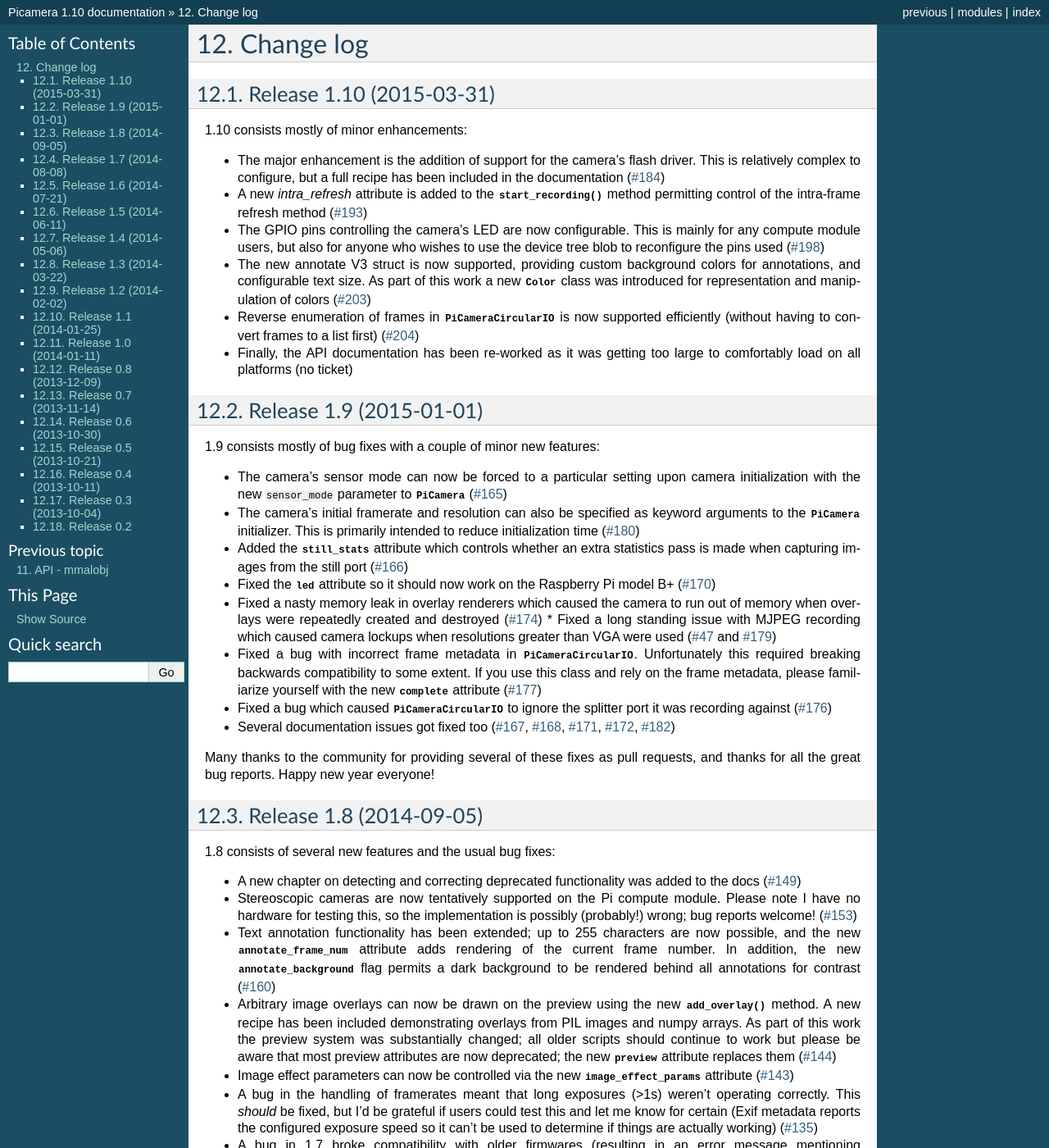
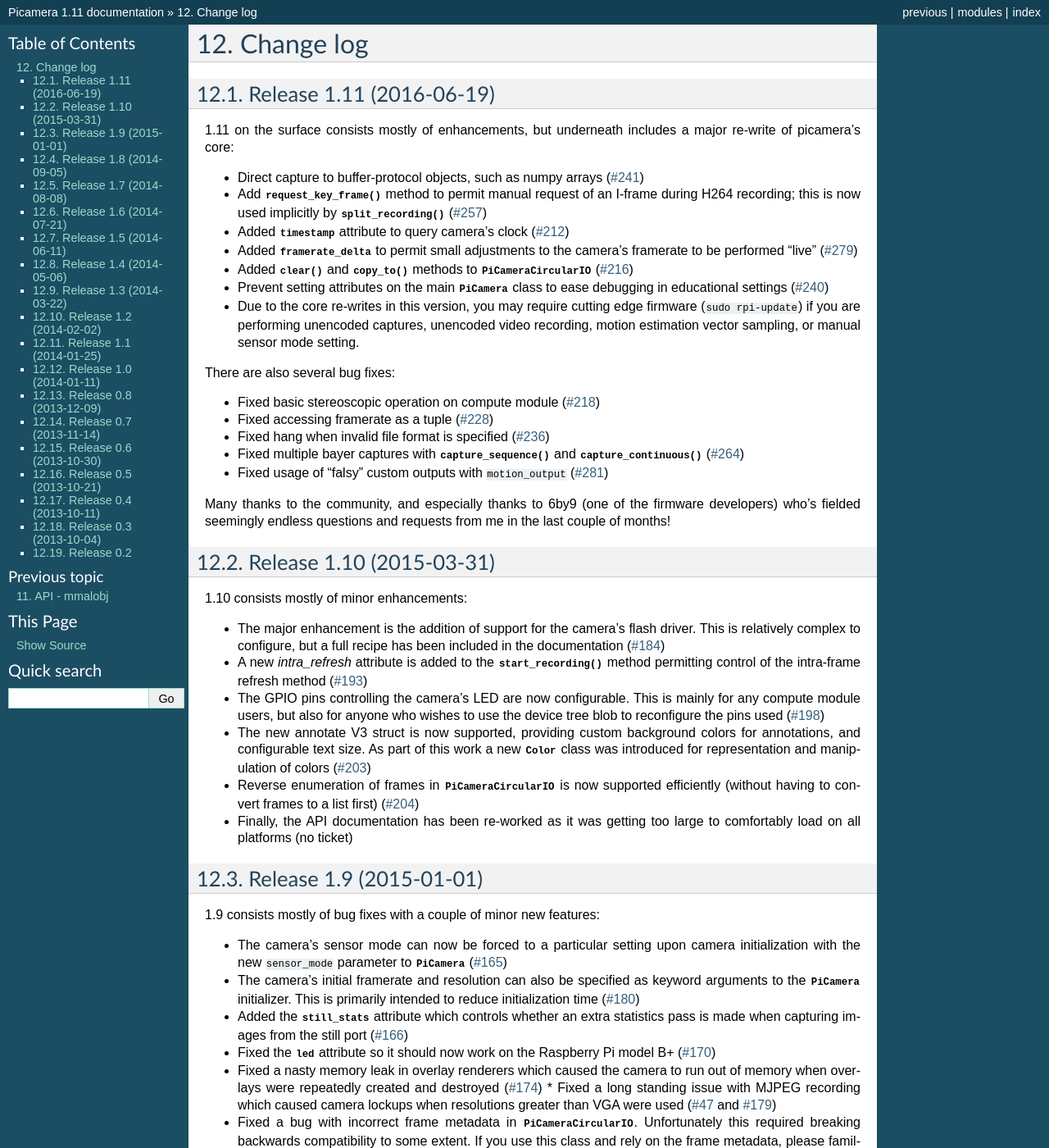
Before and after one commit to waveform80/picamera, a Sphinx documentation site: the page built from docs/changelog.rst, in a window 1280 px wide and 1400 px high. Shown: the whole window at 82% size. Built offline with Sphinx 7.4.7, drawn with Linux system fonts in a browser that asks for light colours; pages that are not in the unit, such as notebooks, are missing from menus; some of the changed text lies outside the part shown.

Commit message:
Update changelog and bump revision
Prepping for release tomorrow night

```diff
--- a/docs/changelog.rst
+++ b/docs/changelog.rst
@@ -5,6 +5,57 @@
 ==========
 
 .. currentmodule:: picamera
+
+
+Release 1.11 (2016-06-19)
+=========================
+
+1.11 on the surface consists mostly of enhancements, but underneath
+includes a major re-write of picamera's core:
+
+* Direct capture to buffer-protocol objects, such as numpy arrays
+  (`#241`_)
+* Add :meth:`~PiCamera.request_key_frame` method to permit manual request
+  of an I-frame during H264 recording; this is now used implicitly by
+  :meth:`~PiCamera.split_recording` (`#257`_)
+* Added :attr:`~PiCamera.timestamp` attribute to query camera's clock
+  (`#212`_)
+* Added :attr:`~PiCamera.framerate_delta` to permit small adjustments to
+  the camera's framerate to be performed "live" (`#279`_)
+* Added :meth:`~PiCameraCircularIO.clear` and
+  :meth:`~PiCameraCircularIO.copy_to` methods to
+  :class:`PiCameraCircularIO` (`#216`_)
+* Prevent setting attributes on the main :class:`PiCamera` class to ease
+  debugging in educational settings (`#240`_)
+* Due to the core re-writes in this version, you may require cutting edge
+  firmware (``sudo rpi-update``) if you are performing unencoded captures,
+  unencoded video recording, motion estimation vector sampling, or manual
+  sensor mode setting.
+
+There are also several bug fixes:
+
+* Fixed basic stereoscopic operation on compute module (`#218`_)
+* Fixed accessing framerate as a tuple (`#228`_)
+* Fixed hang when invalid file format is specified (`#236`_)
+* Fixed multiple bayer captures with :meth:`~PiCamera.capture_sequence`
+  and :meth:`~PiCamera.capture_continuous` (`#264`_)
+* Fixed usage of "falsy" custom outputs with ``motion_output`` (`#281`_)
+
+Many thanks to the community, and especially thanks to 6by9 (one of the
+firmware developers) who's fielded seemingly endless questions and
+requests from me in the last couple of months!
+
+.. _#241: https://github.com/waveform80/picamera/issues/241
+.. _#257: https://github.com/waveform80/picamera/issues/257
+.. _#212: https://github.com/waveform80/picamera/issues/212
+.. _#279: https://github.com/waveform80/picamera/issues/279
+.. _#216: https://github.com/waveform80/picamera/issues/216
+.. _#240: https://github.com/waveform80/picamera/issues/240
+.. _#218: https://github.com/waveform80/picamera/issues/218
+.. _#228: https://github.com/waveform80/picamera/issues/228
+.. _#236: https://github.com/waveform80/picamera/issues/236
+.. _#264: https://github.com/waveform80/picamera/issues/264
+.. _#281: https://github.com/waveform80/picamera/issues/281
 
 
 Release 1.10 (2015-03-31)
--- a/setup.py
+++ b/setup.py
@@ -52,7 +52,7 @@
     pass
 
 __project__      = 'picamera'
-__version__      = '1.10'
+__version__      = '1.11'
 __author__       = 'Dave Jones'
 __author_email__ = 'dave@waveform.org.uk'
 __url__          = 'http://picamera.readthedocs.org/'
```
